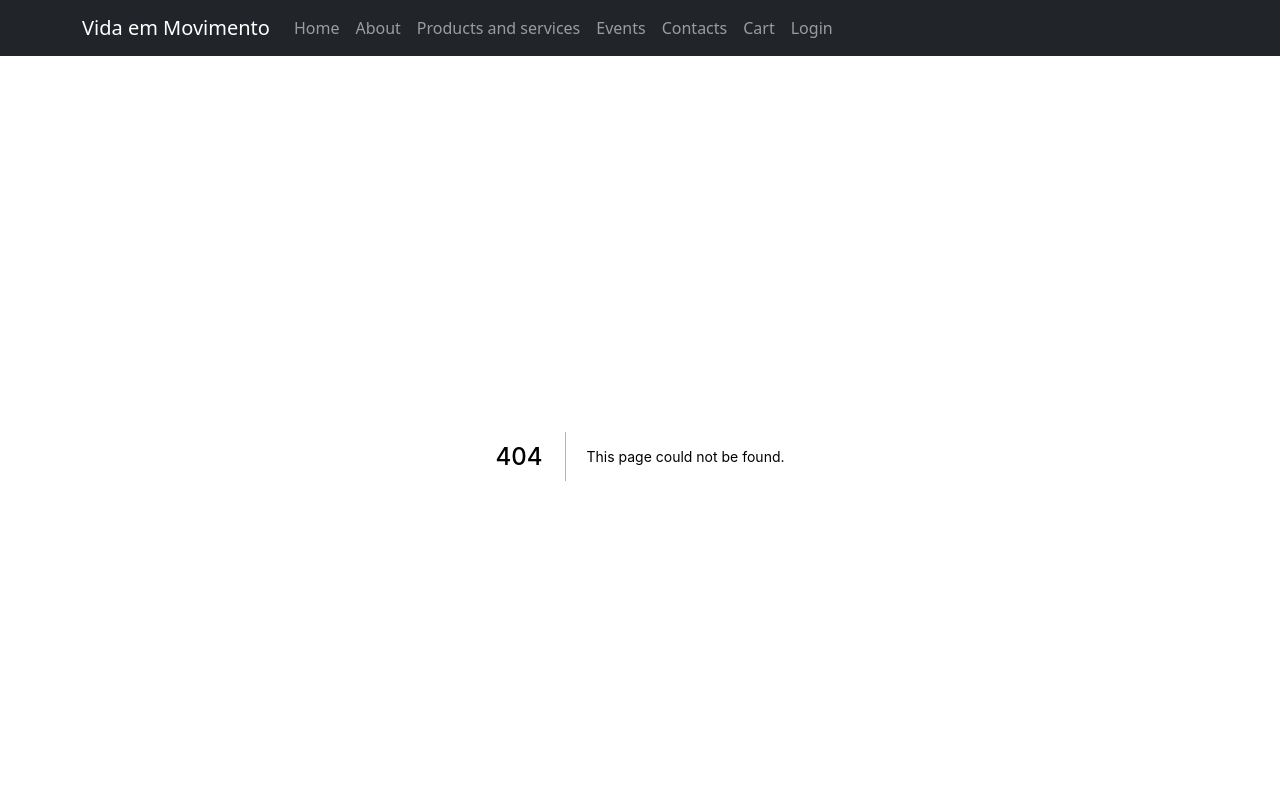
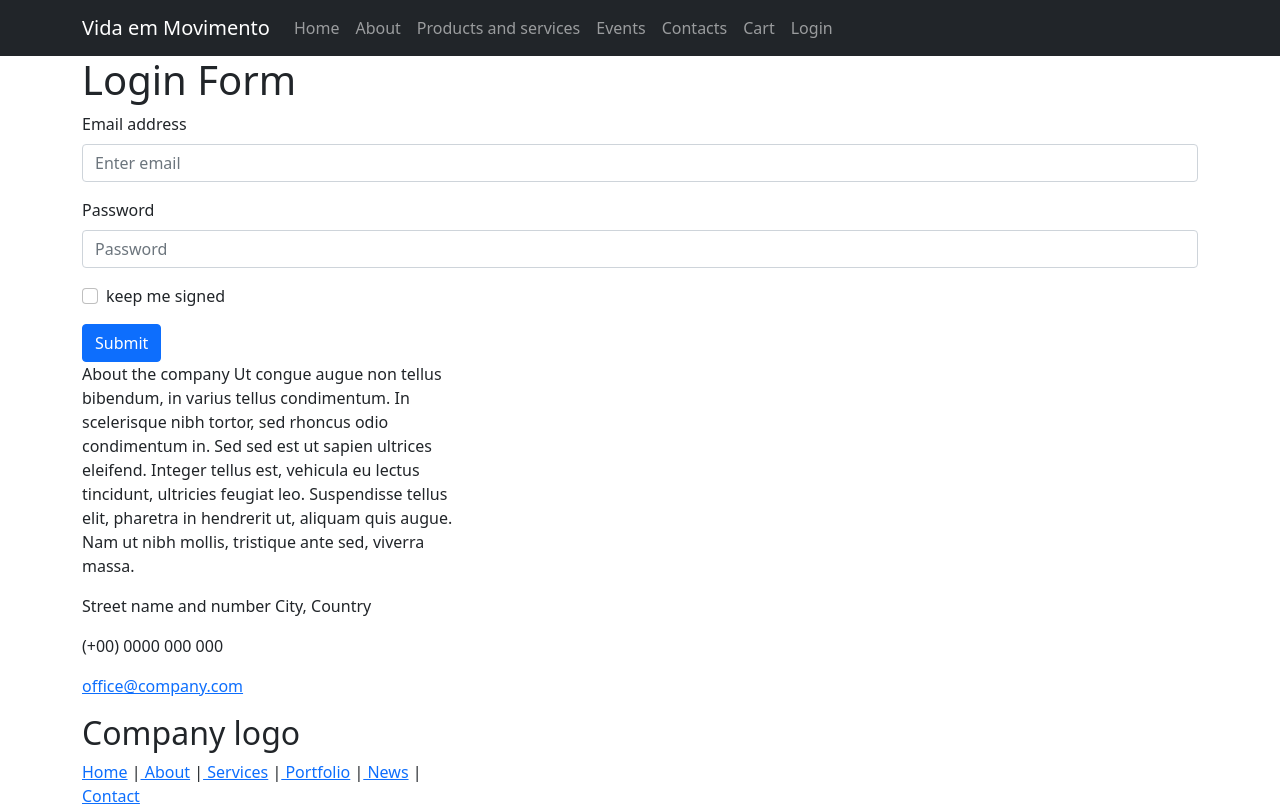
Before and after one commit to Noroff-FEU-Assignments/project-exam-2-moises-magalhaes, a Next.js app in the folder vida-em-movimento/: page /login in a window 1280 px wide. Before the commit this address had no page. Shown: the top 806 px of the page. Built offline with nearby package versions, Linux system fonts and the light colour scheme.

Commit message:
making login

```diff
--- /dev/null
+++ b/vida-em-movimento/components/elements/Heading.tsx
@@ -0,0 +1,9 @@
+type Props = {
+	title: string;
+};
+
+function Heading({ title }: Props) {
+	return <h1>{title}</h1>;
+}
+
+export default Heading;
--- /dev/null
+++ b/vida-em-movimento/components/elements/LoginForm.tsx
@@ -0,0 +1,80 @@
+import React from "react";
+import { Button, Form } from "react-bootstrap";
+import Heading from "./Heading";
+import { useForm } from "react-hook-form";
+import * as yup from "yup";
+import { yupResolver } from "@hookform/resolvers/yup";
+
+const schema = yup.object().shape({
+	email: yup
+		.string()
+		.required("Please enter an email address")
+		.email("Please enter a valid email address"),
+	password: yup
+		.string()
+		.required("Please enter your password")
+		.min(10, "The message must be at least 8 characters"),
+});
+
+const LoginForm = () => {
+	type FormValues = {
+		email: string;
+		password: string;
+		checkbox: boolean;
+	};
+
+	const {
+		register,
+		handleSubmit,
+		formState: { errors },
+	} = useForm<FormValues>();
+
+	console.log(errors);
+
+	function submitForm(data: any) {
+		console.log(data);
+	}
+
+	return (
+		<>
+			<Heading title="Login Form" />
+
+			<Form onSubmit={handleSubmit(submitForm)}>
+				<Form.Group className="mb-3" controlId="formBasicEmail">
+					<Form.Label>Email address</Form.Label>
+					<Form.Control
+						{...register("email", { required: true })}
+						type="email"
+						placeholder="Enter email"
+					/>
+					{errors.email && <p>Email is required</p>}
+				</Form.Group>
+
+				<Form.Group className="mb-3" controlId="formBasicPassword">
+					<Form.Label>Password</Form.Label>
+					<Form.Control
+						{...register("password", {
+							required: true,
+							minLength: 8,
+						})}
+						type="password"
+						placeholder="Password"
+					/>
+					{errors.password && <p>Password is required</p>}
+				</Form.Group>
+				<Form.Group className="mb-3" controlId="formBasicCheckbox">
+					<Form.Check
+						{...register("checkbox")}
+						type="checkbox"
+						label="keep me signed"
+					/>
+				</Form.Group>
+				<Button variant="primary" type="submit">
+					Submit
+				</Button>
+			</Form>
+		</>
+	);
+};
+
+export default LoginForm;
--- a/vida-em-movimento/package.json
+++ b/vida-em-movimento/package.json
@@ -8,11 +8,14 @@
     "lint": "next lint"
   },
   "dependencies": {
+    "@hookform/resolvers": "^2.8.3",
     "bootstrap": "^5.1.3",
     "next": "12.0.2",
     "react": "17.0.2",
     "react-bootstrap": "^2.0.1",
-    "react-dom": "17.0.2"
+    "react-dom": "17.0.2",
+    "react-hook-form": "^7.18.1",
+    "yup": "^0.32.11"
   },
   "devDependencies": {
     "@types/node": "16.11.6",
--- /dev/null
+++ b/vida-em-movimento/pages/login.tsx
@@ -0,0 +1,12 @@
+import React from "react";
+import LoginForm from "../components/elements/LoginForm";
+
+const login = () => {
+	return (
+		<>
+			<LoginForm />
+		</>
+	);
+};
+
+export default login;
```
Also changed, not shown: vida-em-movimento/components/layout/HeroBanner.tsx (+4 -3 lines), 1 other file (tests, documents, lock files or other folders).
